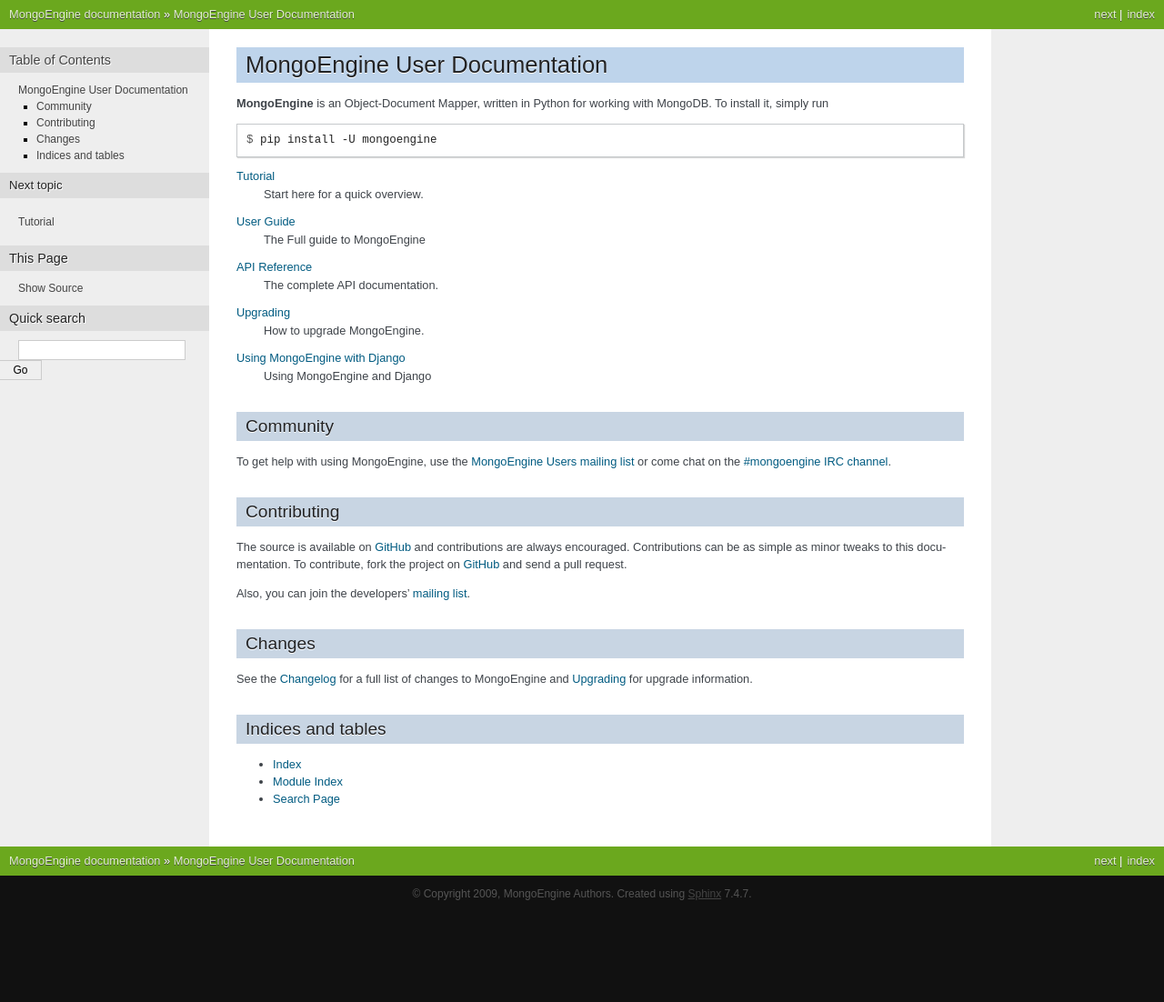
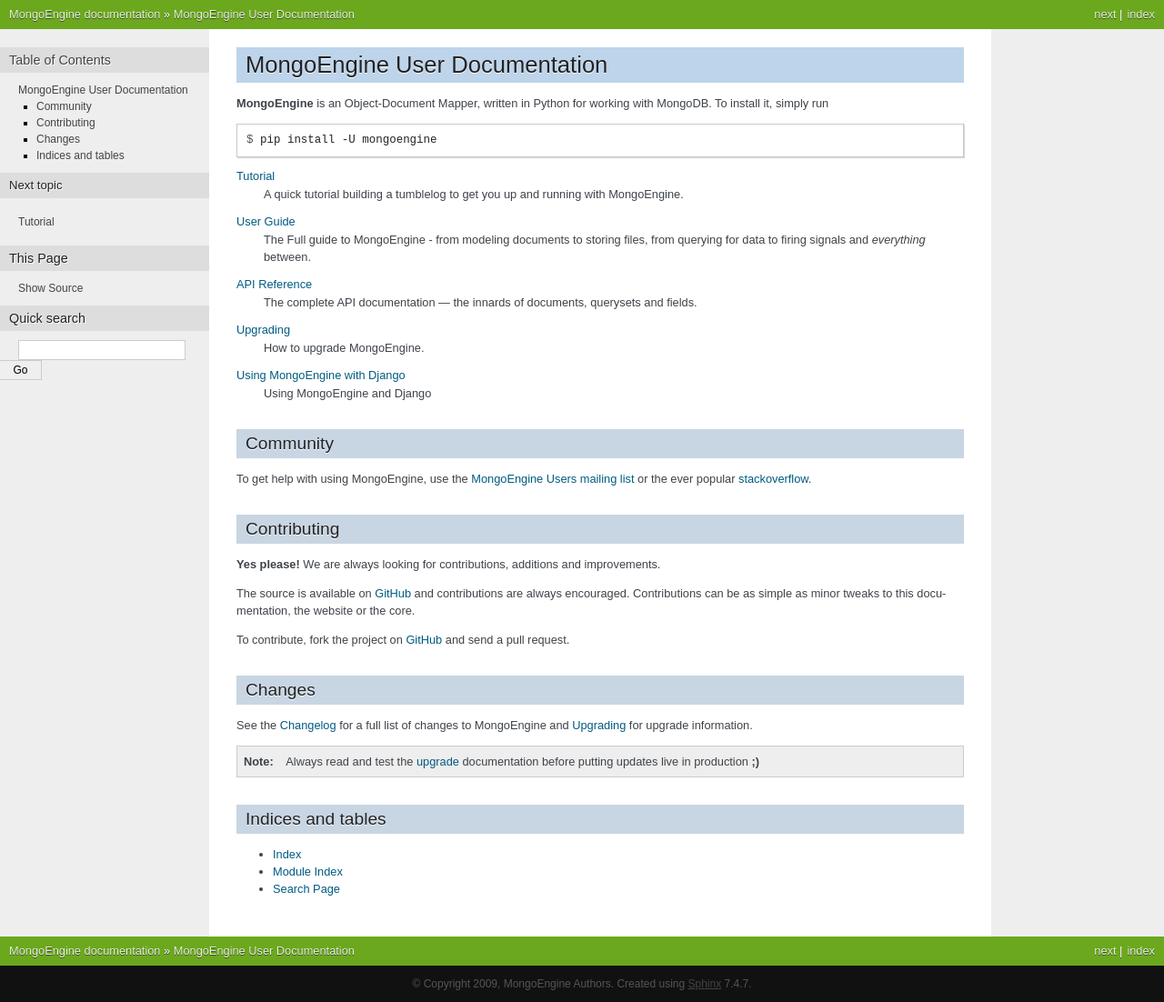
Before and after one commit to MongoEngine/mongoengine, a Sphinx documentation site: the page built from docs/index.rst, in a window 1280 px wide. Shown: the whole page at 91% size. Built offline with Sphinx 7.4.7, drawn with Linux system fonts in a browser that asks for light colours; the version number could not be read and is left out; before the commit the page ends 1003 px from its top, so only the background shows below that.

Commit message:
More doc updates

```diff
--- a/docs/guide/installing.rst
+++ b/docs/guide/installing.rst
@@ -22,10 +22,10 @@ Alternatively, if you don't have setuptools installed, `download it from PyPi
     $ python setup.py install
 
 To use the bleeding-edge version of MongoEngine, you can get the source from
-`GitHub <http://github.com/hmarr/mongoengine/>`_ and install it as above:
+`GitHub <http://github.com/mongoengine/mongoengine/>`_ and install it as above:
 
 .. code-block:: console
 
-    $ git clone git://github.com/hmarr/mongoengine
+    $ git clone git://github.com/mongoengine/mongoengine
     $ cd mongoengine
     $ python setup.py install
--- a/docs/index.rst
+++ b/docs/index.rst
@@ -10,13 +10,15 @@ MongoDB. To install it, simply run
     $ pip install -U mongoengine
 
 :doc:`tutorial`
-  Start here for a quick overview.
+  A quick tutorial building a tumblelog to get you up and running with
+  MongoEngine.
 
 :doc:`guide/index`
-  The Full guide to MongoEngine
+  The Full guide to MongoEngine - from modeling documents to storing files,
+  from querying for data to firing signals and *everything* between.
 
 :doc:`apireference`
-  The complete API documentation.
+  The complete API documentation --- the innards of documents, querysets and fields.
 
 :doc:`upgrade`
   How to upgrade MongoEngine.
@@ -28,35 +30,40 @@ Community
 ---------
 
 To get help with using MongoEngine, use the `MongoEngine Users mailing list
-<http://groups.google.com/group/mongoengine-users>`_ or come chat on the
-`#mongoengine IRC channel <irc://irc.freenode.net/mongoengine>`_.
+<http://groups.google.com/group/mongoengine-users>`_ or the ever popular
+`stackoverflow <http://www.stackoverflow.com>`_.
 
 Contributing
 ------------
 
-The source is available on `GitHub <http://github.com/MongoEngine/mongoengine>`_ and
-contributions are always encouraged. Contributions can be as simple as
-minor tweaks to this documentation. To contribute, fork the project on
+**Yes please!**  We are always looking for contributions, additions and improvements.
+
+The source is available on `GitHub <http://github.com/MongoEngine/mongoengine>`_
+and contributions are always encouraged. Contributions can be as simple as
+minor tweaks to this documentation, the website or the core.
+
+To contribute, fork the project on
 `GitHub <http://github.com/MongoEngine/mongoengine>`_ and send a
 pull request.
 
-Also, you can join the developers' `mailing list
-<http://groups.google.com/group/mongoengine-dev>`_.
-
 Changes
 -------
+
 See the :doc:`changelog` for a full list of changes to MongoEngine and
 :doc:`upgrade` for upgrade information.
 
+.. note::  Always read and test the `upgrade <upgrade>`_ documentation before
+    putting updates live in production **;)**
+
 .. toctree::
-   :hidden:
+    :hidden:
 
-   tutorial
-   guide/index
-   apireference
-   django
-   changelog
-   upgrade
+    tutorial
+    guide/index
+    apireference
+    django
+    changelog
+    upgrade
 
 Indices and tables
 ------------------
```
